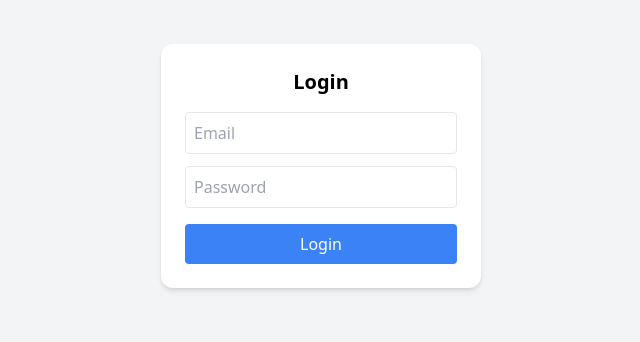
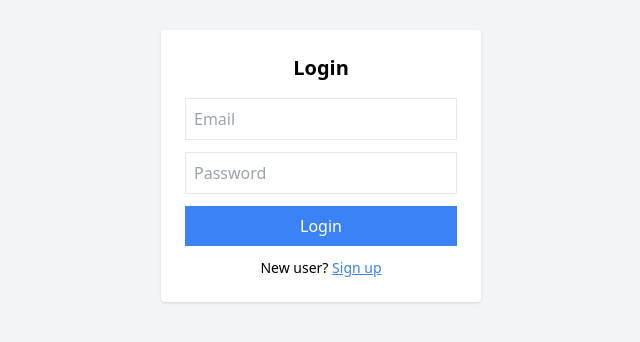
Before and after one commit to Rupesh-Max-na-Ore/NotesAI-Smart-Notes-with-Built-in-AI-Assistant, a React (Create React App) app in the folder client/: page / in a window 1280 px wide. Shown: the part 234-576 px from the top of the page, without its empty margins (319-959 px from the left). Built offline with nearby package versions, Linux system fonts and the light colour scheme.

Commit message:
feat: add signup flow with toggle login/signup UI and auto-login

```diff
--- a/client/src/pages/Login.js
+++ b/client/src/pages/Login.js
@@ -1,55 +1,78 @@
 import { useState } from "react";
-import axios from "axios";
+import API from "../api";
 
 export default function Login({ setToken }) {
+  const [isSignup, setIsSignup] = useState(false);
   const [email, setEmail] = useState("");
   const [password, setPassword] = useState("");
 
-  const handleLogin = async () => {
+  const handleSubmit = async () => {
     try {
-      const res = await axios.post("http://localhost:5000/api/auth/login", {
+      const endpoint = isSignup ? "/auth/signup" : "/auth/login";
+
+      const res = await API.post(endpoint, {
         email,
         password,
       });
 
-      const token = res.data.token;
-
-      localStorage.setItem("token", token);
-      setToken(token);
-
-      window.location.reload();
+      // Signup may not return token → auto-login
+      if (isSignup) {
+        const loginRes = await API.post("/auth/login", {
+          email,
+          password,
+        });
+        localStorage.setItem("token", loginRes.data.token);
+        setToken(loginRes.data.token);
+      } else {
+        localStorage.setItem("token", res.data.token);
+        setToken(res.data.token);
+      }
     } catch (err) {
-      alert("Login failed");
+      alert(isSignup ? "Signup failed" : "Login failed");
+      console.error(err.response?.data || err.message);
     }
   };
 
   return (
-    <div className="flex items-center justify-center h-screen bg-gray-100">
-      <div className="bg-white p-6 rounded-xl shadow-md w-80">
-        <h2 className="text-xl font-bold mb-4 text-center">Login</h2>
+    <div className="h-screen flex items-center justify-center bg-gray-100">
+      <div className="bg-white p-6 rounded shadow w-80">
+        <h2 className="text-xl font-bold mb-4 text-center">
+          {isSignup ? "Sign Up" : "Login"}
+        </h2>
 
         <input
-          className="w-full p-2 border rounded mb-3"
-          type="email"
+          className="border p-2 w-full mb-3"
           placeholder="Email"
           value={email}
           onChange={(e) => setEmail(e.target.value)}
         />
 
         <input
-          className="w-full p-2 border rounded mb-4"
           type="password"
+          className="border p-2 w-full mb-3"
           placeholder="Password"
           value={password}
           onChange={(e) => setPassword(e.target.value)}
         />
 
         <button
-          onClick={handleLogin}
-          className="w-full bg-blue-500 text-white p-2 rounded hover:bg-blue-600"
+          onClick={handleSubmit}
+          className={`w-full p-2 text-white ${
+            isSignup ? "bg-green-500" : "bg-blue-500"
+          }`}
         >
-          Login
+          {isSignup ? "Sign Up" : "Login"}
         </button>
+
+        <p className="text-sm text-center mt-3">
+          {isSignup ? "Already have an account?" : "New user?"}{" "}
+          <button
+            className="text-blue-500 underline"
+            onClick={() => setIsSignup(!isSignup)}
+          >
+            {isSignup ? "Login" : "Sign up"}
+          </button>
+        </p>
       </div>
     </div>
   );
```
